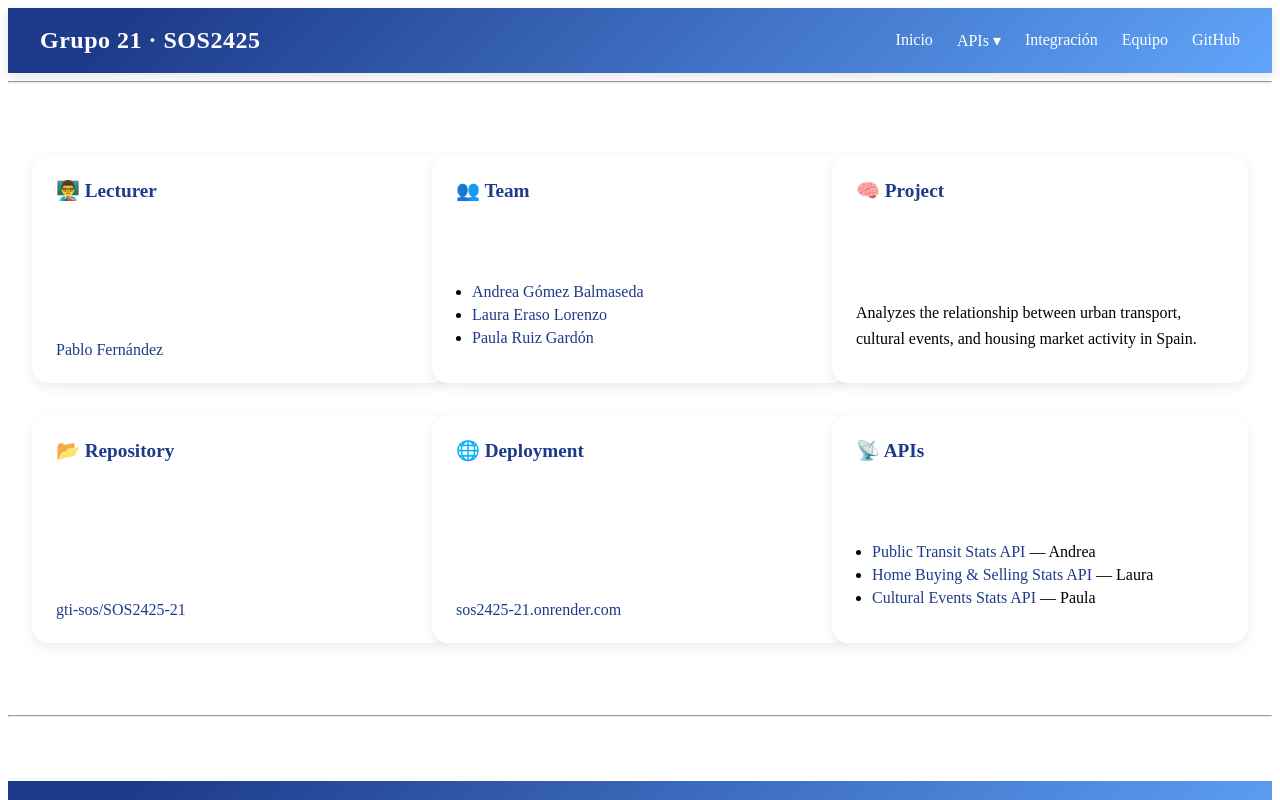
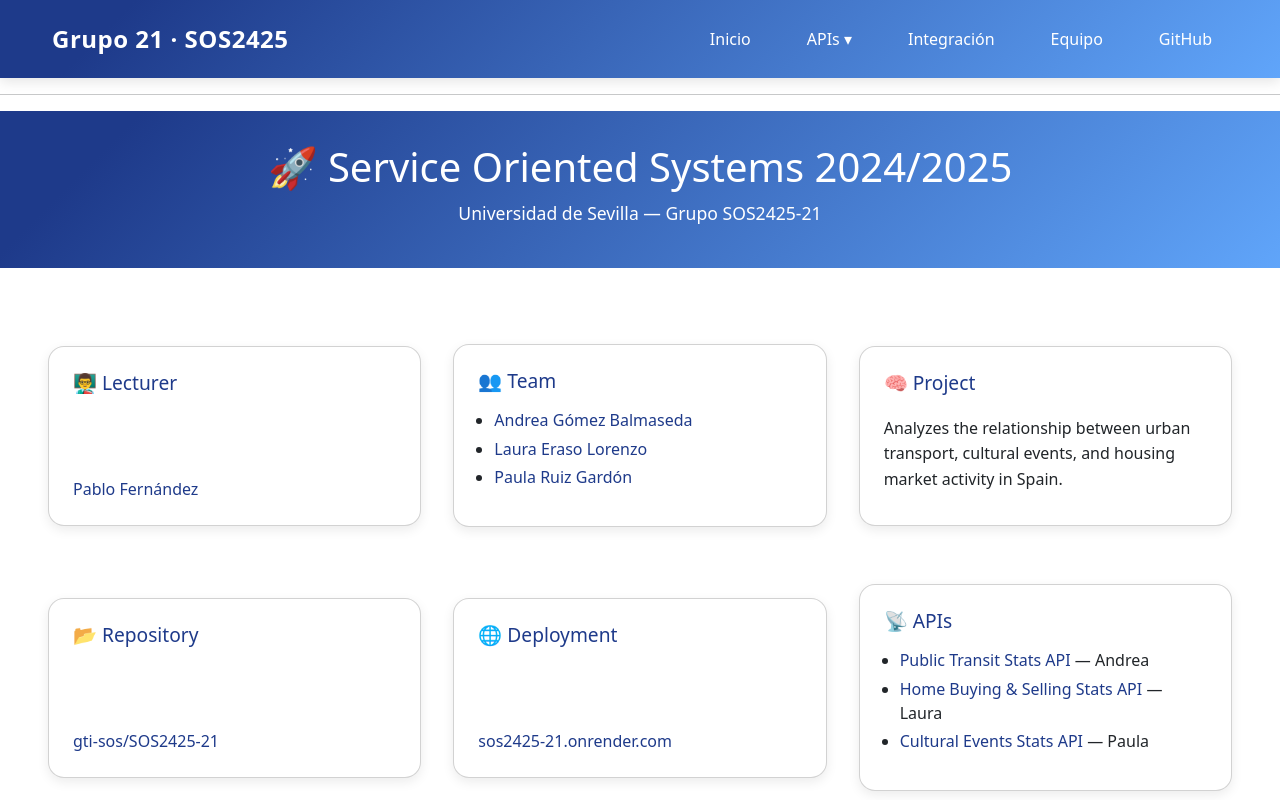
Before and after one commit to gti-sos/SOS2425-21, a SvelteKit app in the folder src/front/: page /about in a window 1280 px wide. Shown: the top 800 px of the page. Built offline with nearby package versions, Linux system fonts and the light colour scheme.

Commit message:
Test e2e

```diff
--- a/src/front/src/routes/+layout.svelte
+++ b/src/front/src/routes/+layout.svelte
@@ -1,11 +1,13 @@
 <script>
-    import Header from './Header.svelte'
-    import Footer from './Footer.svelte';
-    let name='Vault';
+	import Header from './Header.svelte';
+	import Footer from './Footer.svelte';
+	import 'bootstrap/dist/css/bootstrap.min.css'; // solo aquí
+
+	let name = 'Vault';
 </script>
 
 <Header></Header>
-<hr>
-    <slot></slot>
-<hr>
+<hr />
+<slot></slot>
+<hr />
 <Footer></Footer>
--- a/src/front/src/routes/about/+page.svelte
+++ b/src/front/src/routes/about/+page.svelte
@@ -2,7 +2,10 @@
 	import { dev } from '$app/environment';
 </script>
 
-
+<section class="hero">
+	<h1>🚀 Service Oriented Systems 2024/2025</h1>
+	<p>Universidad de Sevilla — Grupo SOS2425-21</p>
+</section>
 
 <section class="grid-container">
 	<div class="card fade" style="--delay: 0s">
```
Also changed, not shown: 2 other files (tests, documents, lock files or other folders).
